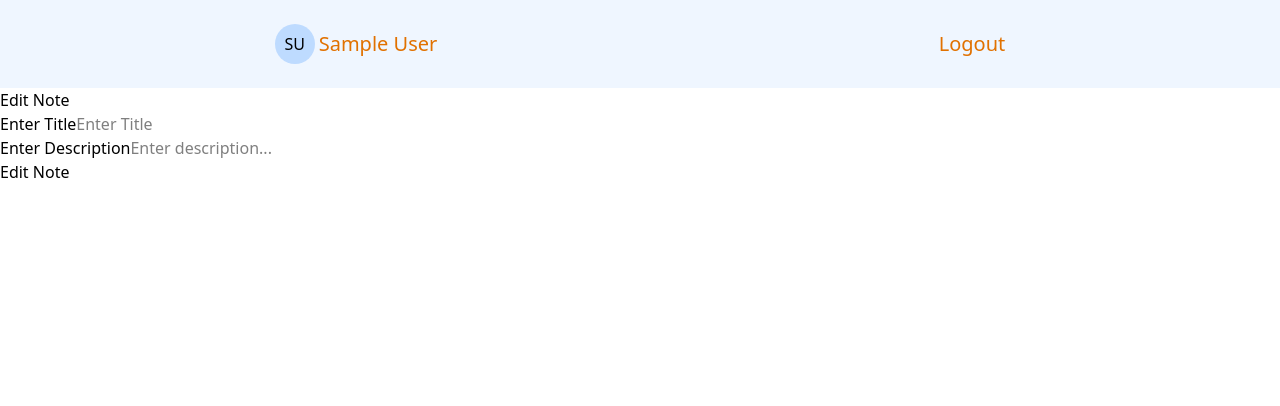
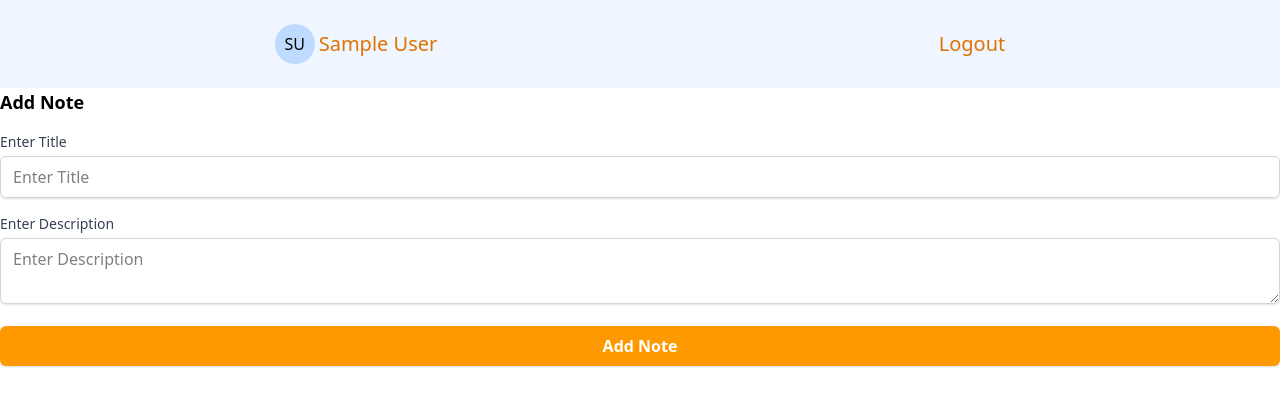
Before and after one commit to RinkaKesh/ARK_NOTE_CLIENT, a React (Vite) app: page /create_note/1 in a window 1280 px wide. Shown: the top 406 px of the page. Built offline with nearby package versions, Linux system fonts and the light colour scheme; no server answers; sample sign-in values are in the browser's storage.

Commit message:
Patch added

```diff
--- /dev/null
+++ b/src/Components/Modal.jsx
@@ -0,0 +1,21 @@
+import React from "react";
+
+const Modal = ({ isOpen, onClose, children }) => {
+  if (!isOpen) return null;
+
+  return (
+    <div className="fixed inset-0 z-50 flex items-center justify-center bg-none bg-opacity-30 backdrop-blur-xs"  onClick={onClose} >
+      <div className="bg-white rounded-lg shadow-lg p-6 w-full max-w-lg  -mt-[150px]"  onClick={(e) => e.stopPropagation()}>
+        <button
+          onClick={onClose}
+          className="absolute top-2 right-2 text-gray-600 hover:text-gray-800"
+        >
+          ✕
+        </button>
+        {children}
+      </div>
+    </div>
+  );
+};
+
+export default Modal;
--- a/src/Pages/AddNote.jsx
+++ b/src/Pages/AddNote.jsx
@@ -1,93 +1,97 @@
-import React, { useEffect, useState } from 'react'
-import { useNavigate, useParams } from 'react-router-dom'
-import { toast } from 'react-toastify'
-import axios from 'axios'
-import { getToken } from '../fun'
-const AddNote = () => {
-    const {id} = useParams()
-    console.log(id);
+import React, { useEffect, useState } from "react";
+import axios from "axios";
+import { toast } from "react-toastify";
+import { getToken } from "../fun";
 
-    const navigate = useNavigate()
+const AddNote = ({ id, onSuccess, onClose }) => {
+  const [formData, setFormData] = useState({ title: "", description: "" });
 
-
-
-    const [formData, setFormData] = useState({
-        title: "", description: ""
-    })
   const handleChange = (e) => {
-        const { name, value } = e.target
-        setFormData({ ...formData, [name]: value })
-    }
-
+    const { name, value } = e.target;
+    setFormData({ ...formData, [name]: value });
+  };
 
   const specificNote = async () => {
-        if (!id) { return }
+    if (!id) return;
     try {
       const response = await axios({
         method: "GET",
         url: `https://ar-note-server.vercel.app/notes/${id}`,
-                headers: {
-                    Authorization: getToken()
-                }
-            })
-            if (response.status == 200) {
-                setFormData(response.data.data)
+        headers: { Authorization: getToken() },
+      });
+      if (response.status === 200) {
+        setFormData(response.data.data);
       }
     } catch (error) {
-            console.log(error)
+      console.log(error);
     }
-    }
+  };
 
   useEffect(() => {
-        specificNote()
-    }, [id])
+    specificNote();
+  }, [id]);
 
-
-    const handlesubmit = async (e) => {
-        e.preventDefault()
-        const url=id?`https://ar-note-server.vercel.app/notes/edit/${id}`:`https://ar-note-server.vercel.app/notes/create`
-        const method=id?"PATCH":"POST"
+  const handleSubmit = async (e) => {
+    e.preventDefault();
+    const url = id
+      ? `https://ar-note-server.vercel.app/notes/edit/${id}`
+      : `https://ar-note-server.vercel.app/notes/create`;
+    const method = id ? "PATCH" : "POST";
     try {
       const response = await axios({
-                method: method,
+        method,
         data: formData,
-                url: url,
-                headers: {
-                    Authorization: getToken()
-                }
-            })
+        url,
+        headers: { Authorization: getToken() },
+      });
       if (response.status >= 200 && response.status < 300) {
         toast.success(response.data.message);
-                setTimeout(() => {
-                    navigate("/notes");
-                }, 1500);
-            }
-
-            else {
-                toast.info(response.data.message)
+        onSuccess();
+        onClose();
+      } else {
+        toast.info(response.data.message);
       }
     } catch (error) {
-
       console.log(error);
-
     }
-    }
+  };
 
   return (
     <div>
-            <p>{id?"Edit Note":"Add Note"}</p>
-            <form action="" onSubmit={handlesubmit}>
-
-                <label htmlFor="">Enter Title</label>
-                <input type="text" placeholder='Enter Title' name="title" value={formData.title} onChange={handleChange} /><br />
-
-                <label htmlFor="">Enter Description</label>
-                <input type="text" placeholder='Enter description...' name="description" value={formData.description} onChange={handleChange} /><br />
-
-                <button type='submit'>{id?"Edit Note":"Add Note"}</button>
+      <h2 className="text-lg font-bold mb-4">{id ? "Edit Note" : "Add Note"}</h2>
+      <form onSubmit={handleSubmit}>
+        <div className="mb-4">
+          <label className="block text-sm font-medium text-gray-700">Enter Title</label>
+          <input
+            type="text"
+            name="title"
+            value={formData.title}
+            onChange={handleChange}
+            className="w-full mt-1 px-3 py-2 border border-gray-300 rounded-md shadow-sm focus:outline-none focus:ring-1 focus:ring-amber-500 focus:border-amber-500"
+            placeholder="Enter Title"
+          />
+        </div>
+        <div className="mb-4">
+          <label className="block text-sm font-medium text-gray-700">Enter Description</label>
+          <textarea
+            name="description"
+            value={formData.description}
+            onChange={handleChange}
+            className="w-full mt-1 px-3 py-2 border border-gray-300 rounded-md shadow-sm focus:outline-none focus:ring-1 focus:ring-amber-500 focus:border-amber-500"
+            placeholder="Enter Description"
+          ></textarea>
+        </div>
+        <div className="flex justify-end">
+          <button
+            type="submit"
+            className="w-full px-4 py-2 bg-amber-500 text-white font-semibold rounded-md shadow hover:bg-amber-300 transition duration-300"
+          >
+            {id ? "Edit Note" : "Add Note"}
+          </button>
+        </div>
       </form>
     </div>
-    )
-}
+  );
+};
 
-export default AddNote
+export default AddNote;
--- a/src/Pages/Notes.jsx
+++ b/src/Pages/Notes.jsx
@@ -1,75 +1,69 @@
-import React, { useEffect, useState } from 'react'
-import axios from 'axios'
-import { getToken, isAuth } from '../fun'
-import { useNavigate } from 'react-router-dom'
-import { toast } from 'react-toastify'
+import React, { useEffect, useState } from "react";
+import axios from "axios";
+import { getToken, isAuth } from "../fun";
+import { useNavigate } from "react-router-dom";
+import { toast } from "react-toastify";
 import { CiEdit } from "react-icons/ci";
 import { MdDelete } from "react-icons/md";
-
+import Modal from "../Components/Modal";
+import AddNote from "./AddNote";
 
 const Notes = () => {
-    const navigate = useNavigate()
-    const [notes, setNotes] = useState([])
+  const navigate = useNavigate();
+  const [notes, setNotes] = useState([]);
+  const [isModalOpen, setIsModalOpen] = useState(false);
+  const [currentNoteId, setCurrentNoteId] = useState(null);
 
   const getNotes = async () => {
-        if (!isAuth()) { return }
+    if (!isAuth()) return;
     try {
-            const response = await axios(
-                {
+      const response = await axios({
         method: "GET",
         url: "https://ar-note-server.vercel.app/notes",
-                    headers: {
-                        Authorization: getToken()
+        headers: { Authorization: getToken() },
+      });
+      setNotes(response?.data?.data);
+    } catch (error) {
+      console.log(error);
     }
-                }
-
-            )
-            setNotes(response?.data?.data)
-            return response.data
-        } catch (error) {
-            console.log(error)
-        }
-    }
+  };
 
   useEffect(() => {
-        getNotes()
-    }, [])
+    getNotes();
+  }, []);
+
   const handleAdd = () => {
-        navigate("/create_note")
-    }
+    setCurrentNoteId(null);
+    setIsModalOpen(true);
+  };
+
+  const handleEdit = (id) => {
+    setCurrentNoteId(id);
+    setIsModalOpen(true);
+  };
 
   const handleDelete = async (id) => {
     try {
-            const response = await axios(
-                {
+      const response = await axios({
         method: "DELETE",
         url: `https://ar-note-server.vercel.app/notes/delete/${id}`,
-                    headers: {
-                        Authorization: getToken()
+        headers: { Authorization: getToken() },
+      });
+      if (response.status === 204) {
+        toast.success("Note deleted successfully");
+        getNotes();
       }
+    } catch (error) {
+      toast.error("Something went wrong");
     }
+  };
 
-            )
-            if (response.status == 204) {
-                toast.success(response.data.message)
-                getNotes()
-
-            }
-
-        } catch (error) {
-            toast.error("Something Went Wrong")
-        }
-    }
-
-    const handleEdit = (id) => {
-        navigate(`/create_note/${id}`)
-    }
   return (
-        <div className=" px-10 py-4 min-h-[calc(100vh-88px)]">
-            <div className='flex justify-end'>
+    <div className="px-10 py-4 min-h-[calc(100vh-88px)]">
+      <div className="flex justify-end">
         <button
           onClick={handleAdd}
-                    className="mb-4 px-4 py-2 bg-blue-600 text-white rounded-md shadow hover:bg-blue-700 transition duration-300 "
+          className="mb-4 px-4 py-2  bg-amber-500 text-white font-semibold rounded-md shadow hover:bg-amber-300 transition duration-300"
         >
           Add Note +
         </button>
@@ -80,9 +74,11 @@ const Notes = () => {
           {notes.map((note) => (
             <div
               key={note._id}
-                            className="p-4 bg-amber-50 shadow rounded-md hover:shadow-lg transition duration-300"
+              className="p-4 shadow rounded-md hover:shadow-lg transition duration-300"   style={{
+                background: "linear-gradient(to top, #f3e7e9 0%, #e3eeff 99%, #e3eeff 100%)",
+              }}
             >
-                            <div className='flex justify-between'>
+              <div className="flex justify-between">
                 <p className="text-lg font-semibold text-gray-800">{note.title}</p>
                 <div className="flex flex-col justify-center gap-5">
                   <div
@@ -91,28 +87,28 @@ const Notes = () => {
                   >
                     <CiEdit size={40} />
                   </div>
-
-
                   <div
                     onClick={() => handleDelete(note._id)}
                     className="cursor-pointer text-red-500 rounded-md hover:text-red-700 transition duration-300"
                   >
-                                        <MdDelete size={40}/>
+                    <MdDelete size={40} />
                   </div>
                 </div>
               </div>
-
               <p className="text-gray-600 mb-4">{note.description}</p>
-
             </div>
           ))}
         </div>
       ) : (
         <p className="text-center text-gray-500 text-lg">No notes yet! Create Note</p>
       )}
+
+      {/* Modal for Add/Edit Note */}
+      <Modal isOpen={isModalOpen} onClose={() => setIsModalOpen(false)}>
+        <AddNote id={currentNoteId} onSuccess={getNotes} onClose={() => setIsModalOpen(false)} />
+      </Modal>
     </div>
+  );
+};
 
-    )
-}
-
-export default Notes
+export default Notes;
```
Lines whose indentation alone changed are shown as unchanged.
